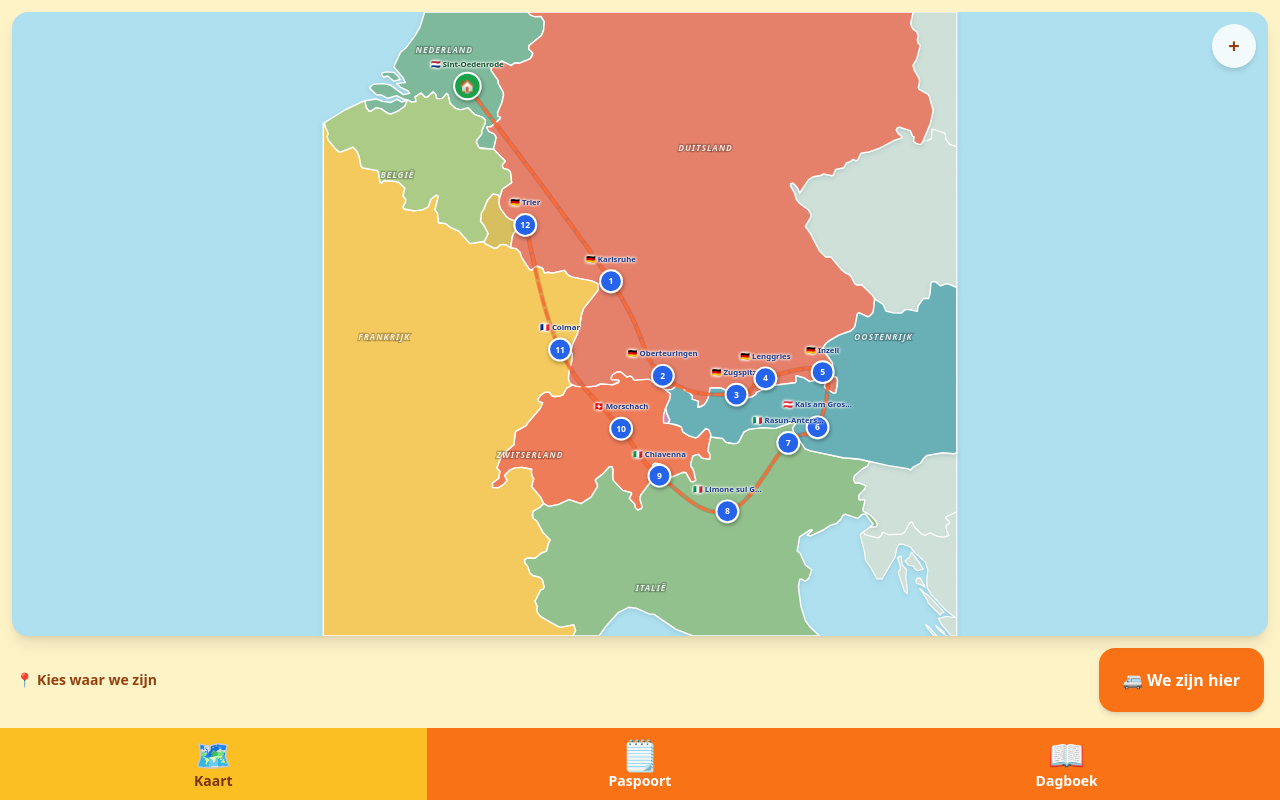
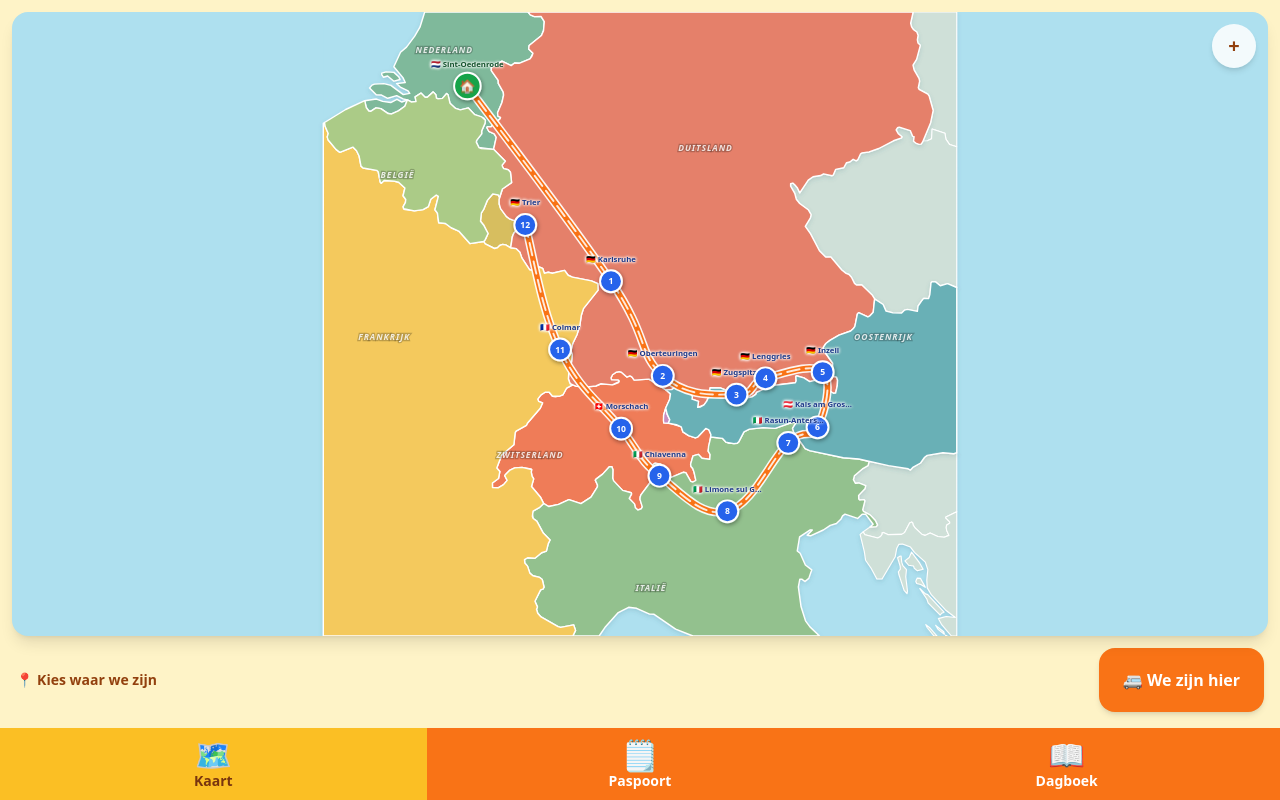
Before and after one commit to SvenT1993-51/CamperTravelApp, a React (Vite) app: page / in a window 1280 px wide. Built offline with nearby package versions, Linux system fonts and the light colour scheme.

Commit message:
improvements on paspoort and route map tab

```diff
--- a/src/components/PaspoortTab.jsx
+++ b/src/components/PaspoortTab.jsx
@@ -43,42 +43,54 @@ function StampCard({ stop, state, isCurrent, stampDate, onTap }) {
   const isAvailable = state === 'available'
   const isStamped   = state === 'stamped'
 
+  // Badge rendered outside both card variants so overflow:hidden can't clip it
+  const currentBadge = isCurrent && !isLocked ? (
+    <div className="absolute -top-4 left-1/2 -translate-x-1/2 z-20 flex items-center gap-1 bg-orange-500 text-white font-black px-3 py-1 rounded-full shadow-lg whitespace-nowrap pointer-events-none"
+         style={{ fontSize: '11px' }}>
+      🚐 Wij zijn hier!
+    </div>
+  ) : null
+
   if (isStamped) {
     return (
+      <div className="relative">
+        {currentBadge}
         <button
           onClick={onTap}
-        className="relative flex items-center justify-center active:scale-95 transition-transform rounded-xl"
+          className="relative w-full flex items-center justify-center active:scale-95 transition-transform rounded-xl"
           style={{
             background: 'white',
-          boxShadow: `0 0 0 2px ${color}50, 0 4px 14px rgba(0,0,0,0.12)`,
+            boxShadow: isCurrent
+              ? `0 0 0 3px #f97316, 0 4px 20px rgba(249,115,22,0.45)`
+              : `0 0 0 2px ${color}50, 0 4px 14px rgba(0,0,0,0.12)`,
             overflow: 'visible',
             minHeight: '160px',
           }}
         >
-        {/* Order badge */}
           <div
             className="absolute top-1.5 left-1.5 z-10 w-6 h-6 rounded-full flex items-center justify-center text-xs font-black text-white"
             style={{ background: color }}
           >
             {stop.order}
           </div>
-        {/* Camper badge */}
-        {isCurrent && (
-          <div className="absolute -top-3 -right-3 z-10 text-xl leading-none">🚐</div>
-        )}
           <PassportStamp stop={stop} date={stampDate} size={148} />
         </button>
+      </div>
     )
   }
 
   return (
+    <div className="relative">
+      {currentBadge}
       <button
         onClick={isLocked ? undefined : onTap}
         disabled={isLocked}
-      className="relative flex flex-col rounded-xl overflow-hidden active:scale-95 transition-transform"
+        className="relative w-full flex flex-col rounded-xl overflow-hidden active:scale-95 transition-transform"
         style={{
           background: 'white',
-        boxShadow: isLocked
+          boxShadow: isCurrent
+            ? `0 0 0 3px #f97316, 0 4px 20px rgba(249,115,22,0.45)`
+            : isLocked
               ? '0 1px 4px rgba(0,0,0,0.07)'
               : `0 0 0 3px ${color}, 0 4px 16px rgba(0,0,0,0.16)`,
           filter: isLocked ? 'grayscale(0.85) opacity(0.5)' : 'none',
@@ -117,11 +129,8 @@ function StampCard({ stop, state, isCurrent, stampDate, onTap }) {
             </span>
           )}
         </div>
-
-      {isCurrent && !isLocked && (
-        <div className="absolute -top-2 -right-2 text-lg leading-none">🚐</div>
-      )}
       </button>
+    </div>
   )
 }
 
--- a/src/components/RouteMap.jsx
+++ b/src/components/RouteMap.jsx
@@ -284,11 +284,16 @@ export default function RouteMap({ home, stops, activeStopId, onSetActive }) {
               </text>
             ))}
 
-            {/* Route — dark shadow + dashed orange line */}
-            <path d={routePath} fill="none" stroke="#a83210" strokeWidth="6"
-              strokeLinecap="round" strokeLinejoin="round" opacity="0.28" />
-            <path d={routePath} fill="none" stroke="#ff6b35" strokeWidth="3.5"
-              strokeDasharray="12 6" strokeLinecap="round" strokeLinejoin="round" opacity="0.92" />
+            {/* Route — 3 layers so the line pops against any country colour */}
+            {/* Layer 1: wide white halo prevents merging with map fills */}
+            <path d={routePath} fill="none" stroke="white" strokeWidth="11"
+              strokeLinecap="round" strokeLinejoin="round" opacity="0.92" />
+            {/* Layer 2: solid orange road */}
+            <path d={routePath} fill="none" stroke="#f97316" strokeWidth="7"
+              strokeLinecap="round" strokeLinejoin="round" />
+            {/* Layer 3: white centre dashes — road-marking style, fun for kids */}
+            <path d={routePath} fill="none" stroke="white" strokeWidth="2.5"
+              strokeDasharray="16 8" strokeLinecap="round" strokeLinejoin="round" opacity="0.85" />
 
             {/* Home marker */}
             {homeMarker && (() => {
```
Lines whose indentation alone changed are shown as unchanged.
